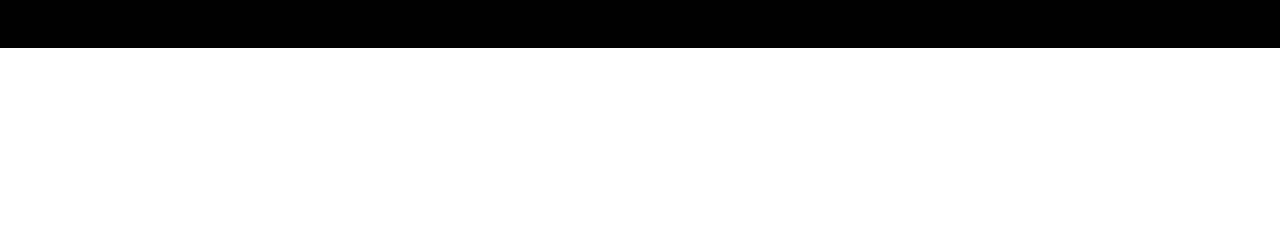
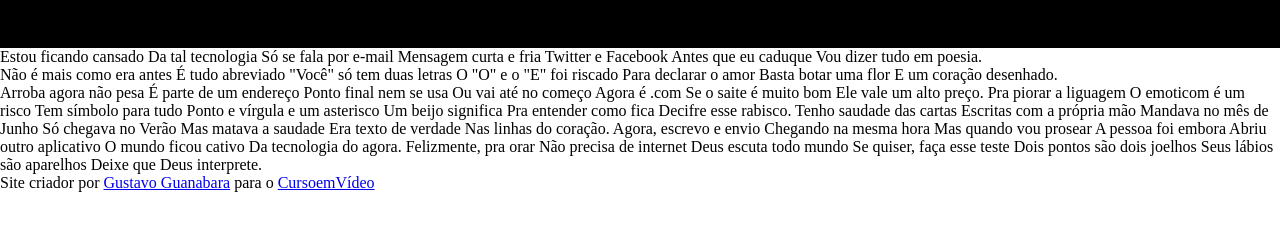
Before and after one commit to Eliasbr1/projeto-cordel, a plain HTML site: page index.html in a window 1280 px wide. Shown: the part 272-498 px from the top of the page. Drawn offline with Linux system fonts and the light colour scheme.

Commit message:
feito work

```diff
--- a/index.html
+++ b/index.html
@@ -12,5 +12,67 @@
         <p>Por <a href="https://www.recantodasletras.com.br/poesias/3186743" target="_blank">Milton Duarte</a></p>
     </header>
 
+            <section>
+                Estou ficando cansado
+                Da tal tecnologia
+                Só se fala por e-mail
+                Mensagem curta e fria
+                Twitter e Facebook
+                Antes que eu caduque
+                Vou dizer tudo em poesia.
+            </section>
+
+            <section>
+                Não é mais como era antes
+                É tudo abreviado
+                "Você" só tem duas letras
+                O "O" e o "E" foi riscado
+                Para declarar o amor
+                Basta botar uma flor
+                E um coração desenhado.
+            </section>
+
+            Arroba agora não pesa
+            É parte de um endereço
+            Ponto final nem se usa
+            Ou vai até no começo
+            Agora é .com
+            Se o saite é muito bom
+            Ele vale um alto preço.
+
+            Pra piorar a liguagem
+            O emoticom é um risco
+            Tem símbolo para tudo
+            Ponto e vírgula e um asterisco
+            Um beijo significa
+            Pra entender como fica
+            Decifre esse rabisco.
+
+            Tenho saudade das cartas
+            Escritas com a própria mão
+            Mandava no mês de Junho
+            Só chegava no Verão
+            Mas matava a saudade
+            Era texto de verdade
+            Nas linhas do coração.
+
+            Agora, escrevo e envio
+            Chegando na mesma hora
+            Mas quando vou prosear
+            A pessoa foi embora
+            Abriu outro aplicativo
+            O mundo ficou cativo
+            Da tecnologia do agora.
+
+            Felizmente, pra orar
+            Não precisa de internet
+            Deus escuta todo mundo
+            Se quiser, faça esse teste
+            Dois pontos são dois joelhos
+            Seus lábios são aparelhos
+            Deixe que Deus interprete.
+
+            <footer>Site criador por <a href="https://github.com/gustavoguanabara" target="_blank">Gustavo Guanabara</a> para o <a href="https://www.youtube.com/cursoemvideo" target="_blank">CursoemVídeo</a></footer>
+
 </body>
 </html>
```
